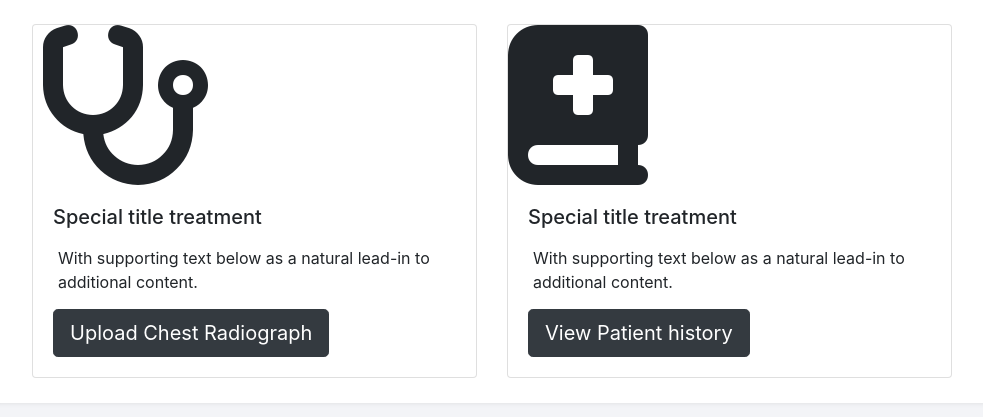
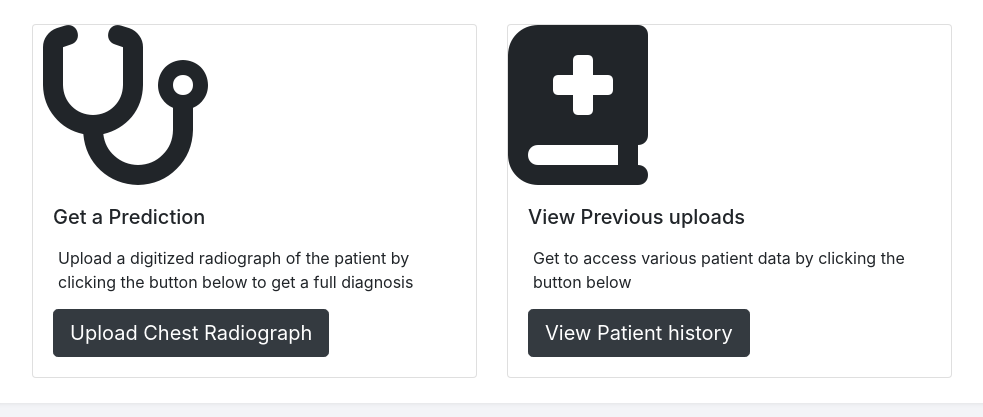
Before and after one commit to KatherineMungayi/ISproject, a Flask app: page /homepage in a window 1280 px wide. Shown: the part 262-679 px from the top of the page, without its empty margins (148-1131 px from the left). Run offline with Flask 2, Linux system fonts and the light colour scheme; some libraries are stand-ins or nearby versions.

Commit message:
Index page changes

```diff
--- a/templates/index.html
+++ b/templates/index.html
@@ -14,8 +14,8 @@
         <!--<img class="card-img-top" src="static\images\xray.png" width="10px"  > -->
         <div class="card-body">
 
-          <h5 class="card-title">Special title treatment</h5>
-          <p class="card-text">With supporting text below as a natural lead-in to additional content.</p>
+          <h5 class="card-title">Get a Prediction</h5>
+          <p class="card-text">Upload a digitized radiograph of the patient by clicking the button below to get a full diagnosis</p>
           <a href="{{ url_for('upload') }}" class="btn btn-dark btn-lg">Upload Chest Radiograph</a>
         </div>
       </div>
@@ -26,8 +26,8 @@
        <!-- <img class="card-img-top" src="static\images\history.png" width="10px"  > -->
 
         <div class="card-body">
-          <h5 class="card-title">Special title treatment</h5>
-          <p class="card-text">With supporting text below as a natural lead-in to additional content.</p>
+          <h5 class="card-title">View Previous uploads</h5>
+          <p class="card-text">Get to access various patient data by clicking the button below</p>
           <a href="{{ url_for('history') }}" class="btn btn-dark btn-lg">View Patient history</a>
         </div>
       </div>
```
